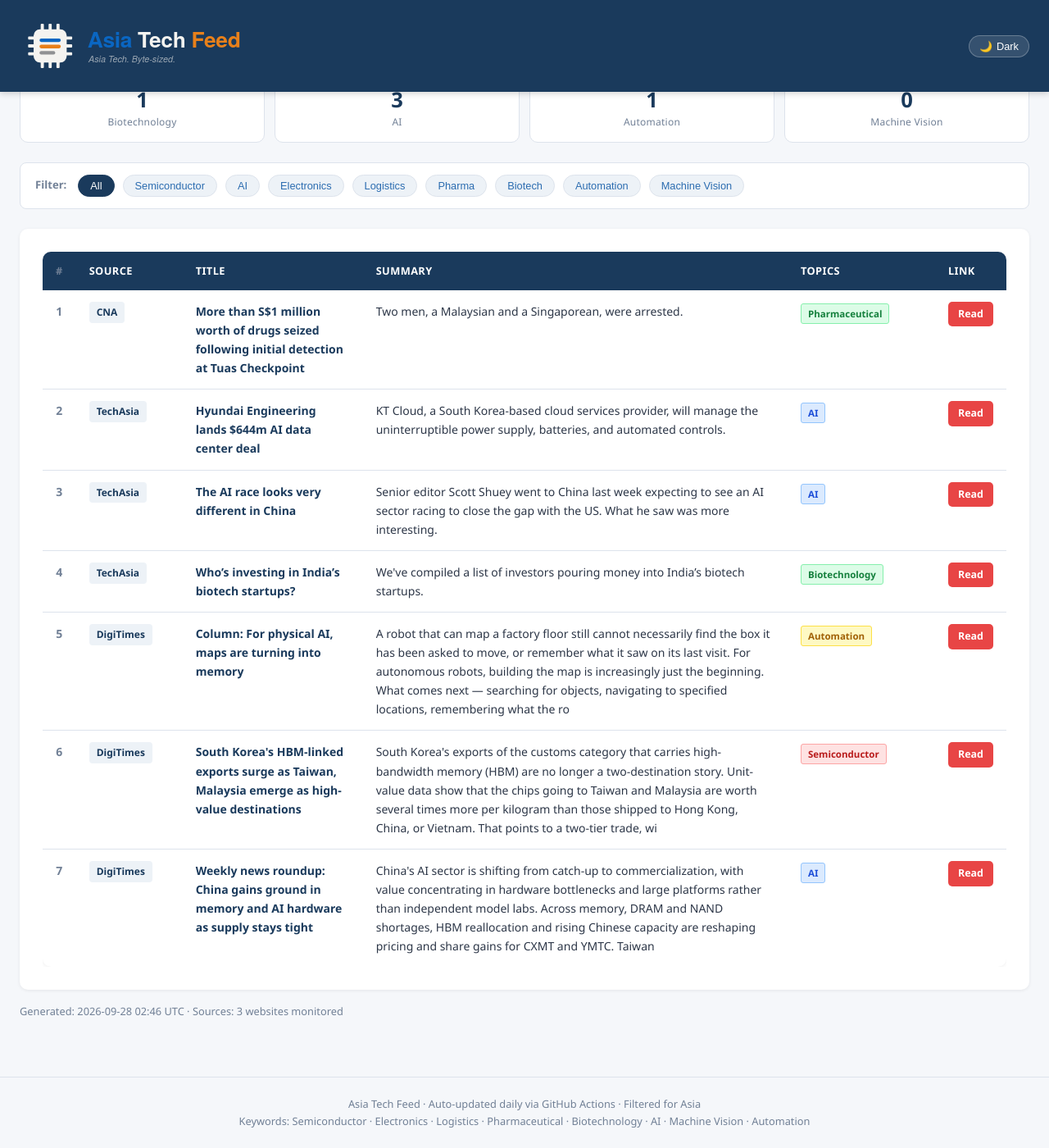
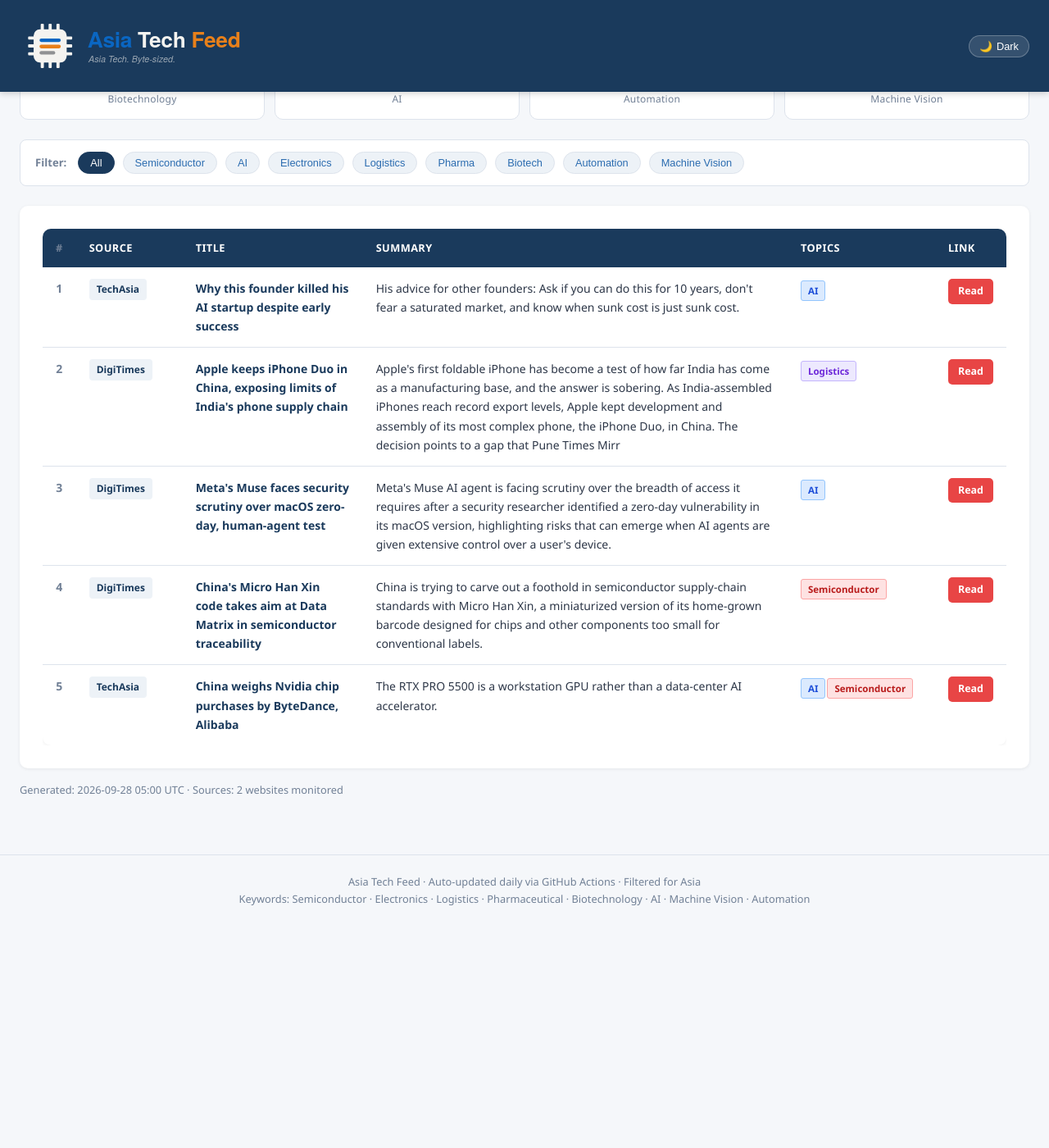
Before and after one commit to asiatechfeed/Asia-Tech-Feed, a Jekyll site: the page built from _posts/2026-09-28-asia-tech-news-digest.md, in a window 1280 px wide and 1400 px high, scrolled down 551 px. Shown: the whole window at 82% size. Built offline with Jekyll 4.4.1, drawn with Linux system fonts in a browser that asks for light colours; a script that is not in the unit is left out; after the commit the page ends 1680 px from its top, so only the background shows below that; some of the changed text lies outside the part shown.

Commit message:
📰 News digest 2026-09-28 (5 articles)

```diff
--- a/_posts/2026-09-28-asia-tech-news-digest.md
+++ b/_posts/2026-09-28-asia-tech-news-digest.md
@@ -1,16 +1,16 @@
 ---
 layout: post
 title: "Asia Tech News Digest - September 28, 2026"
-date: 2026-09-28 10:46:10 +0800
-articles_count: 7
-sources_count: 3
-sources: ["CNA", "DigiTimes", "TechAsia"]
+date: 2026-09-28 13:00:55 +0800
+articles_count: 5
+sources_count: 2
+sources: ["DigiTimes", "TechAsia"]
 csv_file: /assets/data/news-2026-09-28.tsv
-featured_title: "More than S$1 million worth of drugs seized following initial detection at Tuas Checkpoint"
-featured_url: "https://www.channelnewsasia.com/singapore/drugs-tuas-checkpoint-smuggling-1-million-two-men-arrested-6414576"
-featured_source: "CNA"
-featured_summary: "Two men, a Malaysian and a Singaporean, were arrested."
-featured_image: "https://dam.mediacorp.sg/image/upload/s--8TmtwRar--/c_crop,h_387,w_689,x_1,y_55/c_fill,g_auto,h_676,w_1200/f_auto,q_auto/v1/mediacorp/cna/image/2026/09/28/picture2.png?itok=F9Fu3gwS"
+featured_title: "Why this founder killed his AI startup despite early success"
+featured_url: "https://www.techinasia.com/founder-killed-startup-early-success"
+featured_source: "TechAsia"
+featured_summary: "His advice for other founders: Ask if you can do this for 10 years, don't fear a saturated market, and know when sunk cost is just sunk cost."
+featured_image: ""
 ---
 
 <table class="news-table">
@@ -27,59 +27,43 @@ featured_image: "https://dam.mediacorp.sg/image/upload/s--8TmtwRar--/c_crop,h_38
 <tbody>
 <tr>
   <td class="col-num">1</td>
-  <td class="col-source"><span class="source-badge">CNA</span></td>
-  <td class="col-title"><span class="article-title">More than S$1 million worth of drugs seized following initial detection at Tuas Checkpoint</span></td>
-  <td class="col-summary">Two men, a Malaysian and a Singaporean, were arrested.</td>
-  <td class="col-tags"><span class="tag bio">Pharmaceutical</span></td>
-  <td class="col-link"><a class="btn-link" href="https://www.channelnewsasia.com/singapore/drugs-tuas-checkpoint-smuggling-1-million-two-men-arrested-6414576" target="_blank" rel="noopener">Read</a></td>
+  <td class="col-source"><span class="source-badge">TechAsia</span></td>
+  <td class="col-title"><span class="article-title">Why this founder killed his AI startup despite early success</span></td>
+  <td class="col-summary">His advice for other founders: Ask if you can do this for 10 years, don't fear a saturated market, and know when sunk cost is just sunk cost.</td>
+  <td class="col-tags"><span class="tag ai">AI</span></td>
+  <td class="col-link"><a class="btn-link" href="https://www.techinasia.com/founder-killed-startup-early-success" target="_blank" rel="noopener">Read</a></td>
 </tr>
 <tr>
   <td class="col-num">2</td>
-  <td class="col-source"><span class="source-badge">TechAsia</span></td>
-  <td class="col-title"><span class="article-title">Hyundai Engineering lands $644m AI data center deal</span></td>
-  <td class="col-summary">KT Cloud, a South Korea-based cloud services provider, will manage the uninterruptible power supply, batteries, and automated controls.</td>
-  <td class="col-tags"><span class="tag ai">AI</span></td>
-  <td class="col-link"><a class="btn-link" href="https://www.techinasia.com/lg-cns-palantir-partner-ai-data-projects" target="_blank" rel="noopener">Read</a></td>
+  <td class="col-source"><span class="source-badge">DigiTimes</span></td>
+  <td class="col-title"><span class="article-title">Apple keeps iPhone Duo in China, exposing limits of India's phone supply chain</span></td>
+  <td class="col-summary">Apple's first foldable iPhone has become a test of how far India has come as a manufacturing base, and the answer is sobering. As India-assembled iPhones reach record export levels, Apple kept development and assembly of its most complex phone, the iPhone Duo, in China. The decision points to a gap that Pune Times Mirr</td>
+  <td class="col-tags"><span class="tag logis">Logistics</span></td>
+  <td class="col-link"><a class="btn-link" href="https://www.digitimes.com/news/a20260924VL202/apple-iphone-supply-chain-foldable-manufacturing.html" target="_blank" rel="noopener">Read</a></td>
 </tr>
 <tr>
   <td class="col-num">3</td>
-  <td class="col-source"><span class="source-badge">TechAsia</span></td>
-  <td class="col-title"><span class="article-title">The AI race looks very different in China</span></td>
-  <td class="col-summary">Senior editor Scott Shuey went to China last week expecting to see an AI sector racing to close the gap with the US. What he saw was more interesting.</td>
+  <td class="col-source"><span class="source-badge">DigiTimes</span></td>
+  <td class="col-title"><span class="article-title">Meta's Muse faces security scrutiny over macOS zero-day, human-agent test</span></td>
+  <td class="col-summary">Meta's Muse AI agent is facing scrutiny over the breadth of access it requires after a security researcher identified a zero-day vulnerability in its macOS version, highlighting risks that can emerge when AI agents are given extensive control over a user's device.</td>
   <td class="col-tags"><span class="tag ai">AI</span></td>
-  <td class="col-link"><a class="btn-link" href="https://www.techinasia.com/ai-race-china" target="_blank" rel="noopener">Read</a></td>
+  <td class="col-link"><a class="btn-link" href="https://www.digitimes.com/news/a20260924VL211/meta-security-data.html" target="_blank" rel="noopener">Read</a></td>
 </tr>
 <tr>
   <td class="col-num">4</td>
-  <td class="col-source"><span class="source-badge">TechAsia</span></td>
-  <td class="col-title"><span class="article-title">Who’s investing in India’s biotech startups?</span></td>
-  <td class="col-summary">We've compiled a list of investors pouring money into India’s biotech startups.</td>
-  <td class="col-tags"><span class="tag bio">Biotechnology</span></td>
-  <td class="col-link"><a class="btn-link" href="https://www.techinasia.com/whos-investing-indias-biotech-startups" target="_blank" rel="noopener">Read</a></td>
+  <td class="col-source"><span class="source-badge">DigiTimes</span></td>
+  <td class="col-title"><span class="article-title">China's Micro Han Xin code takes aim at Data Matrix in semiconductor traceability</span></td>
+  <td class="col-summary">China is trying to carve out a foothold in semiconductor supply-chain standards with Micro Han Xin, a miniaturized version of its home-grown barcode designed for chips and other components too small for conventional labels.</td>
+  <td class="col-tags"><span class="tag semi">Semiconductor</span></td>
+  <td class="col-link"><a class="btn-link" href="https://www.digitimes.com/news/a20260924VL213/manufacturing-production-chips-packaging-equipment.html" target="_blank" rel="noopener">Read</a></td>
 </tr>
 <tr>
   <td class="col-num">5</td>
-  <td class="col-source"><span class="source-badge">DigiTimes</span></td>
-  <td class="col-title"><span class="article-title">Column: For physical AI, maps are turning into memory</span></td>
-  <td class="col-summary">A robot that can map a factory floor still cannot necessarily find the box it has been asked to move, or remember what it saw on its last visit. For autonomous robots, building the map is increasingly just the beginning. What comes next — searching for objects, navigating to specified locations, remembering what the ro</td>
-  <td class="col-tags"><span class="tag auto">Automation</span></td>
-  <td class="col-link"><a class="btn-link" href="https://www.digitimes.com/news/a20260924PD210/robot-language-3d.html" target="_blank" rel="noopener">Read</a></td>
-</tr>
-<tr>
-  <td class="col-num">6</td>
-  <td class="col-source"><span class="source-badge">DigiTimes</span></td>
-  <td class="col-title"><span class="article-title">South Korea's HBM-linked exports surge as Taiwan, Malaysia emerge as high-value destinations</span></td>
-  <td class="col-summary">South Korea's exports of the customs category that carries high-bandwidth memory (HBM) are no longer a two-destination story. Unit-value data show that the chips going to Taiwan and Malaysia are worth several times more per kilogram than those shipped to Hong Kong, China, or Vietnam. That points to a two-tier trade, wi</td>
-  <td class="col-tags"><span class="tag semi">Semiconductor</span></td>
-  <td class="col-link"><a class="btn-link" href="https://www.digitimes.com/news/a20260924VL201/exports-taiwan-hbm-packaging-data.html" target="_blank" rel="noopener">Read</a></td>
-</tr>
-<tr>
-  <td class="col-num">7</td>
-  <td class="col-source"><span class="source-badge">DigiTimes</span></td>
-  <td class="col-title"><span class="article-title">Weekly news roundup: China gains ground in memory and AI hardware as supply stays tight</span></td>
-  <td class="col-summary">China's AI sector is shifting from catch-up to commercialization, with value concentrating in hardware bottlenecks and large platforms rather than independent model labs. Across memory, DRAM and NAND shortages, HBM reallocation and rising Chinese capacity are reshaping pricing and share gains for CXMT and YMTC. Taiwan </td>
-  <td class="col-tags"><span class="tag ai">AI</span></td>
-  <td class="col-link"><a class="btn-link" href="https://www.digitimes.com/news/a20260928VL200/2026-dram-cxmt-hardware-packaging.html" target="_blank" rel="noopener">Read</a></td>
+  <td class="col-source"><span class="source-badge">TechAsia</span></td>
+  <td class="col-title"><span class="article-title">China weighs Nvidia chip purchases by ByteDance, Alibaba</span></td>
+  <td class="col-summary">The RTX PRO 5500 is a workstation GPU rather than a data-center AI accelerator.</td>
+  <td class="col-tags"><span class="tag ai">AI</span><span class="tag semi">Semiconductor</span></td>
+  <td class="col-link"><a class="btn-link" href="https://www.techinasia.com/nvidia-dmatrix-team-nextgen-ai-inference-chips" target="_blank" rel="noopener">Read</a></td>
 </tr>
 </tbody>
 </table>
```
Also changed, not shown: _data/seen_urls.json (+6 -1 lines), _digest_meta.json (+20 -21 lines), assets/data/news-2026-09-28.tsv (+5 -7 lines), assets/data/search-index.json.
